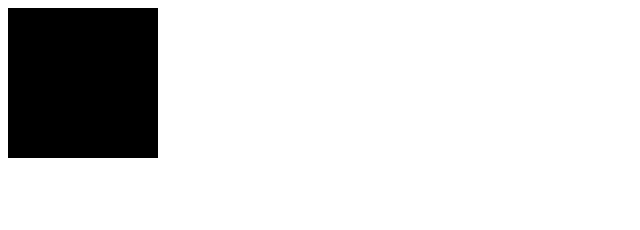
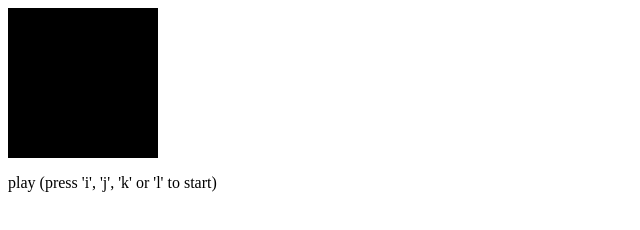
Before and after one commit to codecop/golfed-game-of-tron, a plain HTML site: page code.html in a window 1280 px wide. Shown: the whole page, without its empty margins (0-640 px from the left). Drawn offline with Linux system fonts and the light colour scheme.

Commit message:
Add help to play.

```diff
--- a/code.html
+++ b/code.html
@@ -37,4 +37,9 @@
     </script>
     <canvas id=c>
     </canvas>
+
+    <p>
+    play (press 'i', 'j', 'k' or 'l' to start)
+    </p>
+
 </body>
```
